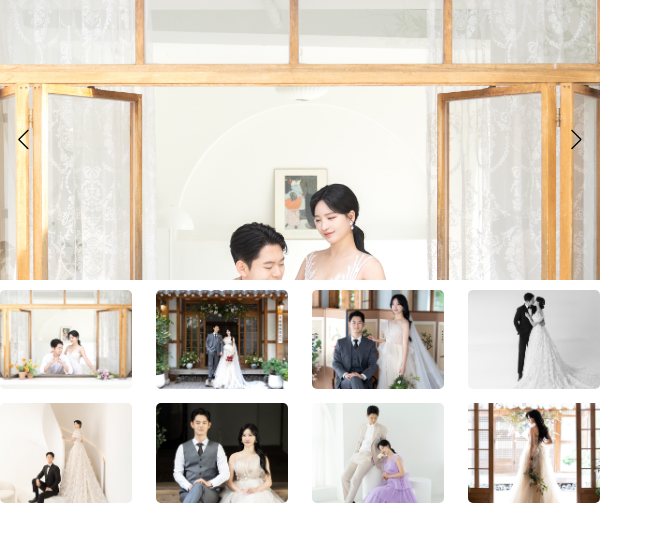
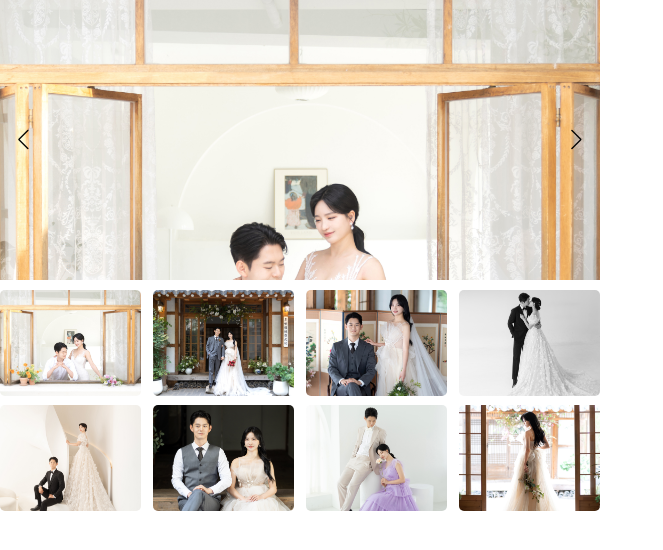
Before and after one commit to tkddus614/mobile_marriage, a Next.js app: page /Carousel in a window 1280 px wide. Shown: the top 550 px of the page, without its empty margins (0-663 px from the left). Built offline with nearby package versions, Linux system fonts and the light colour scheme; a web font is replaced by a local one.

Commit message:
Fix: 수정사항 반영

```diff
--- a/src/pages/Carousel.js
+++ b/src/pages/Carousel.js
@@ -21,12 +21,12 @@ const Container = styled.div`
 const ThumbSlideContainer = styled.div`
   display: flex;
   flex-wrap: wrap;
-  gap: 10px;
+  gap: 5px;
   justify-content: space-between;
 `;
 
 const ThumbSlideWrapper = styled.div`
-  width: 22%;
+  width: 23.5%;
 `;
 
 const ThumbSlide = styled.div`
@@ -42,13 +42,11 @@ const CustomSwiper = styled(Swiper)`
   .swiper-button-prev {
     left: 10px;
     color: black;
-    font-size: 30px;
   }
 
   .swiper-button-next {
     right: 10px;
     color: black;
-    font-size: 30px;
   }
 
   .swiper-button-next::after,
```
Also changed, not shown: src/pages/index.js (+8 -1 lines), public/calendar.png, public/calendar.svg (deleted).
